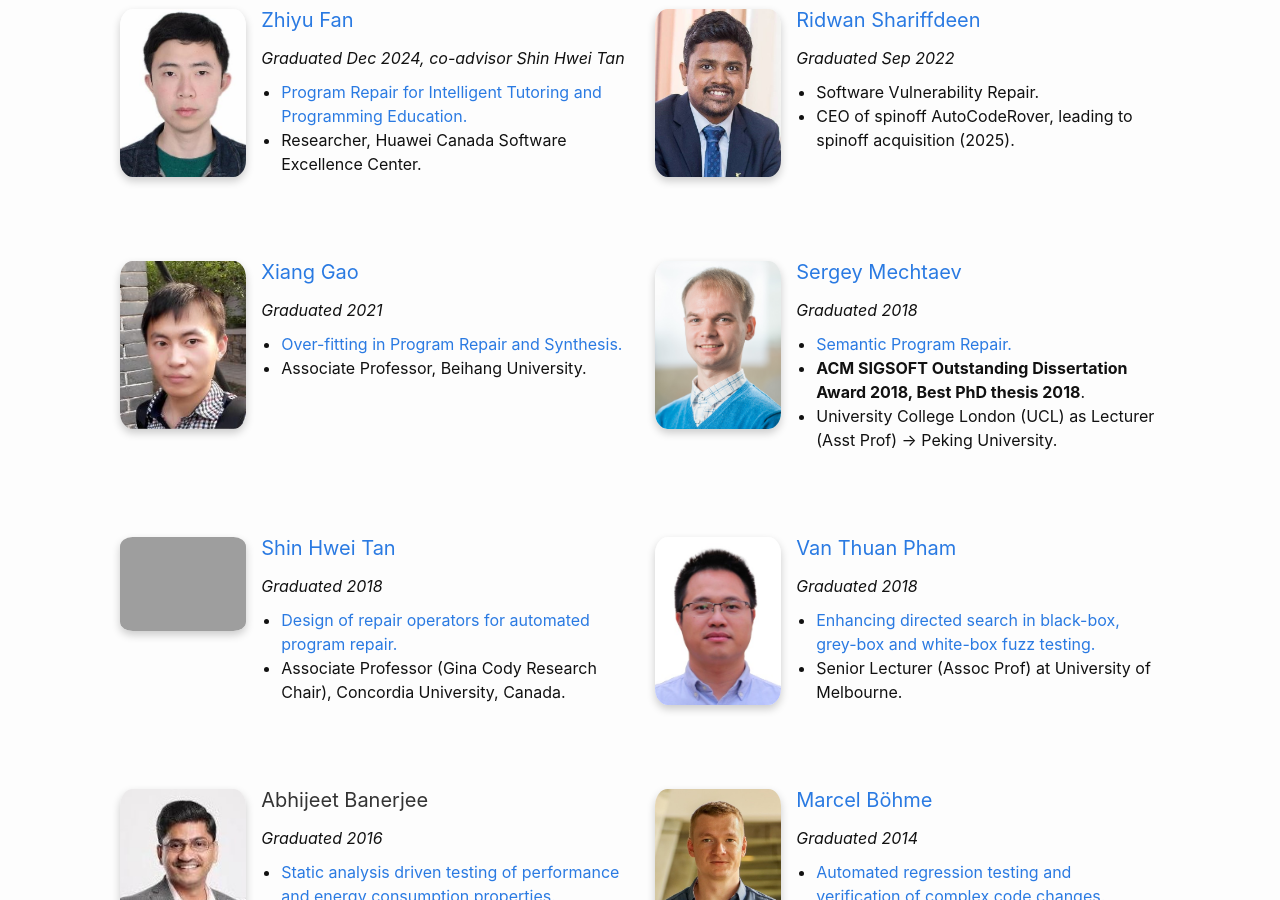
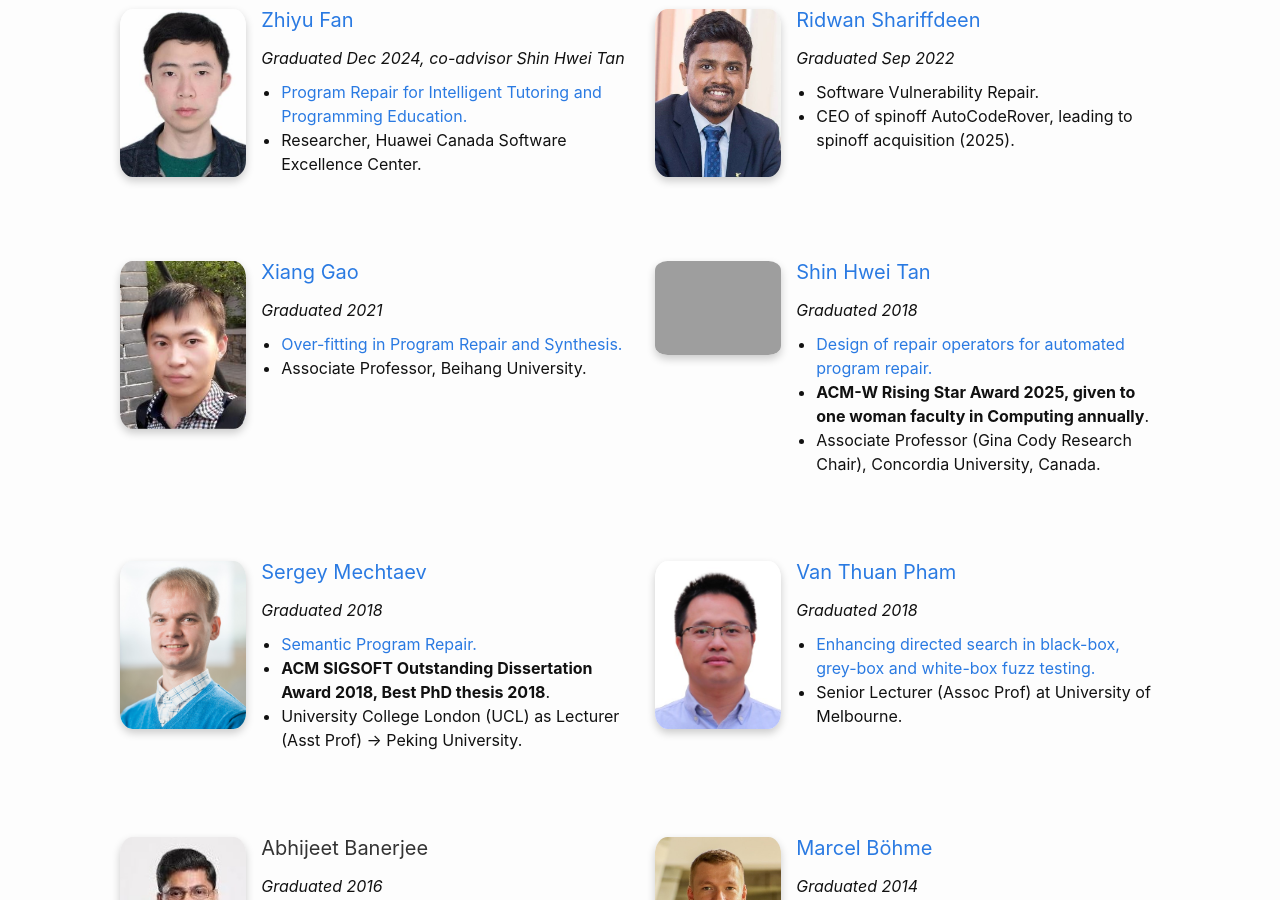
Before and after one commit to nus-tss/nus-tss.github.io, a Jekyll site: the page built from _pages/team.md, in a window 1280 px wide and 900 px high, scrolled down 2759 px. Built offline with Jekyll 4.4.1, drawn with Linux system fonts in a browser that asks for light colours; nearby versions of some CDN libraries.

Commit message:
Update phd-alumni.yml

```diff
--- a/_data/team/phd-alumni.yml
+++ b/_data/team/phd-alumni.yml
@@ -24,6 +24,16 @@
   next: Associate Professor, Beihang University
   website: https://gaoxiang9430.github.io/
 
+- name: Shin Hwei Tan
+  photo: shinhwei.jpg
+  graduated: 2018
+  thesis-title: Design of repair operators for automated program repair
+  thesis-link: https://abhikrc.com/Students/ShinHwei.pdf
+  next: Associate Professor (Gina Cody Research Chair), Concordia University, Canada
+  award: <b>ACM-W Rising Star Award 2025, given to one woman faculty in Computing annually</b>
+  website: http://www.shinhwei.com/
+
+
 - name: Sergey Mechtaev
   photo: sergey.jpg
   graduated: 2018
@@ -33,13 +43,6 @@
   award: <b>ACM SIGSOFT Outstanding Dissertation Award 2018, Best PhD thesis 2018</b>
   website: https://mechtaev.com/
 
-- name: Shin Hwei Tan
-  photo: shinhwei.jpg
-  graduated: 2018
-  thesis-title: Design of repair operators for automated program repair
-  thesis-link: https://abhikrc.com/Students/ShinHwei.pdf
-  next: Associate Professor (Gina Cody Research Chair), Concordia University, Canada
-  website: http://www.shinhwei.com/
 
 - name: Van Thuan Pham
   photo: thuan.jpg
```
